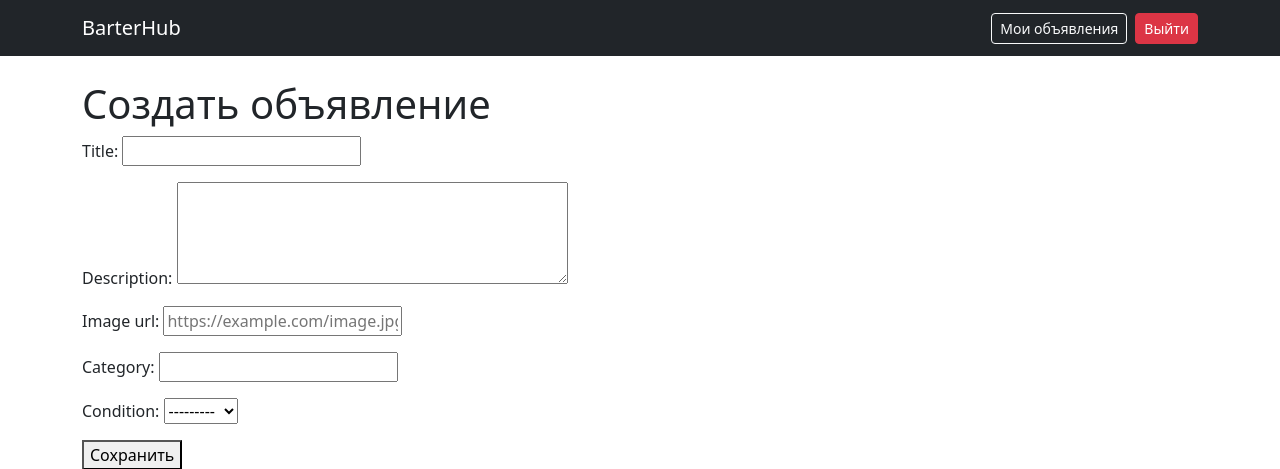
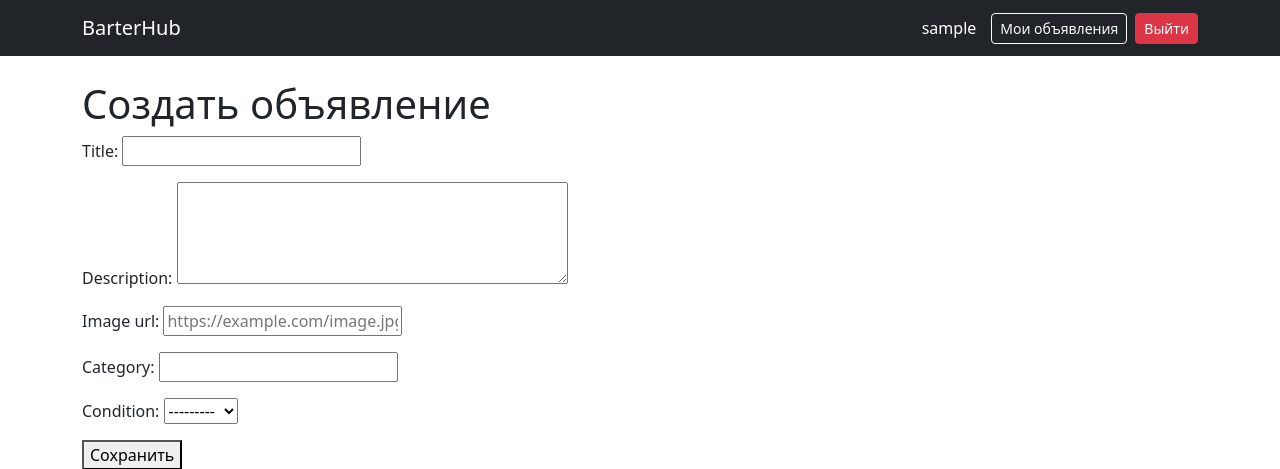
Before and after one commit to AABarabanov/barter-hub, a Django app: page /ads/create/ in a window 1280 px wide. Shown: the top 469 px of the page. Run offline with Django 5.2, Linux system fonts and the light colour scheme; the visitor is signed in with stand-in values (Sample User, id 1).

Commit message:
BarterHub : обновлен frontend : добавлено имя пользователя в header

```diff
--- a/barterhub/templates/base.html
+++ b/barterhub/templates/base.html
@@ -8,6 +8,11 @@
     {% block extra_css %}{% endblock %}
 
     <style>
+        .navbar-user-info {
+            color: white;
+            margin-right: 15px;
+            align-self: center
+
         .hero-section {
             background: linear-gradient(rgba(0,0,0,0.7), url('https://images.unsplash.com/photo-1507679799987-c73779587ccf?ixlib=rb-4.0.3&auto=format&fit=crop&w=1350&q=80');
             background-size: cover;
@@ -28,13 +33,16 @@
 </head>
 
 <body>
-    <nav class="navbar navbar-expand-lg navbar-dark bg-dark">
+<nav class="navbar navbar-expand-lg navbar-dark bg-dark">
         <div class="container">
             <a class="navbar-brand" href="{% url 'home' %}">BarterHub</a>
             <div class="d-flex align-items-center">
                 {% if user.is_authenticated %}
+                    <span class="navbar-user-info">
+                        {{ user.username }} <!-- Или user.get_full_name() -->
+                    </span>
                     <a href="{% url 'my_ads' %}" class="btn btn-sm btn-outline-light me-2">Мои объявления</a>
-                    <form action="{% url 'logout' %}" method="post" class="logout-form">
+                    <form action="{% url 'logout' %}" method="post" class="d-inline">
                         {% csrf_token %}
                         <button type="submit" class="btn btn-sm btn-danger">Выйти</button>
                     </form>
```
